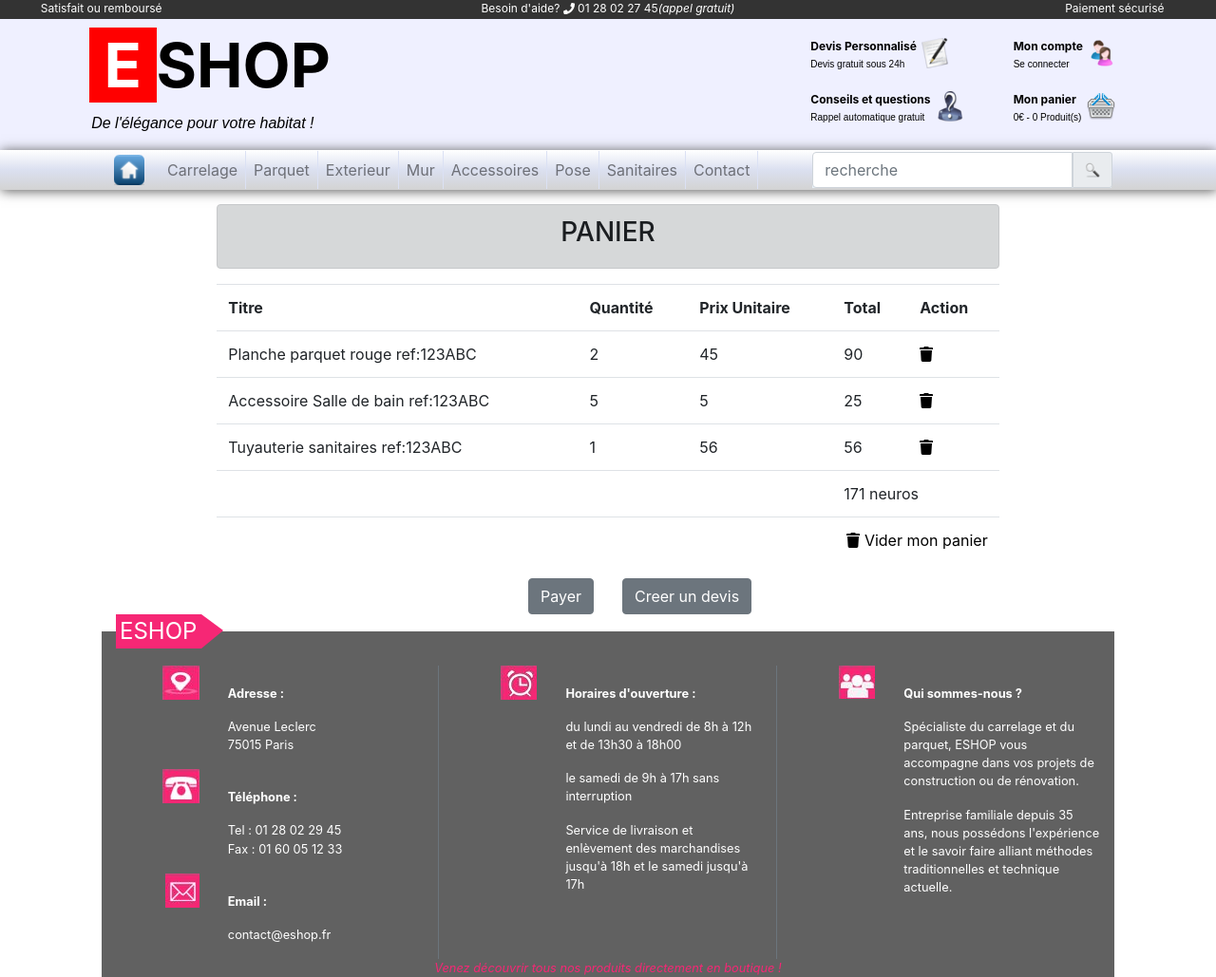
After one commit to tsettset/ESHOP, a PHP site: page /monpanier.php in a window 1280 px wide. The commit adds this page. Shown: the whole page at 95% size. Run offline with PHP 8.4, Linux system fonts and the light colour scheme; some libraries are stand-ins or nearby versions.

Commit message:
added monpanier.php

```diff
--- a/moncompte.php
+++ b/moncompte.php
@@ -92,8 +92,6 @@ function affiche_accueil(){
   et <strong>4</strong> enregistres.
   <?php
 }
-?>
-<?php
 function affiche_param_email(){
   ?>
   <form class="form-inline ">
@@ -165,7 +163,8 @@ function affiche_mod_address(){
   </form>
   <?php
 }
-function affiche_paiement(){?>
+function affiche_paiement(){
+  ?>
   <div class="row">
     <div class="col-md-12 text-center">
       <img src="img/credit_card_logo.jpg" class="img-fluid" alt="credit cards">
--- /dev/null
+++ b/monpanier.php
@@ -0,0 +1,65 @@
+<!DOCTYPE html>
+<html>
+<head>
+  <?php
+  include 'head.php';
+  ?>
+</head>
+<body>
+  <?php include 'tete.php'; ?>
+  <div class="container-fluid" style="padding-top:15px;">
+
+
+    <div class="row">
+      <div class="col-md-8 offset-2">
+        <div class="alert alert-dark text-center" ><h3>PANIER</h3></div>
+        <div class="table-responsive">
+          <table class="table" align="center">
+            <tr>
+              <th>Titre</th>
+              <th>Quantité</th>
+              <th>Prix Unitaire</th>
+              <th>Total</th>
+              <th>Action</th>
+            </tr>
+            <tr>
+              <td>Planche parquet rouge ref:123ABC </td>
+              <td>2</td>
+              <td>45</td>
+              <td>90</td>
+              <td><a href="#"><i class="fas fa-trash"></i></a></td>
+            </tr>
+            <tr>
+              <td>Accessoire Salle de bain ref:123ABC</td>
+              <td>5</td>
+              <td>5</td>
+              <td>25</td>
+              <td><a href="#"><i class="fas fa-trash"></span></a></td>
+              </tr>
+              <tr>
+                <td>Tuyauterie sanitaires ref:123ABC</td>
+                <td>1</td>
+                <td>56</td>
+                <td>56</td>
+                <td><a href="#"><i class="fas fa-trash"></span></a></td>
+                </tr>
+                <tr><th colspan="3"></th><td colspan="2">171 neuros </td></tr>
+                <tr><td colspan="5" align="right"><a href="#" onclick="return(confirm('Sur et certain ?'));">
+                  <span class="fas fa-trash"></span> Vider mon panier </a></td></tr>
+                </table>
+              </div>
+            </div>
+          </div>
+          <div class="row">
+            <div class="col-md-4 offset-2 text-right">
+              <button type="submit" class="btn btn-secondary">Payer</button>
+            </div>
+            <div class="col-md-4">
+              <button type="submit" class="btn btn-secondary">Creer un devis</button>
+            </div>
+          </div>
+          <?php include 'accueil_infos.php'; ?>
+        </div><!-- container-fluid -->
+        <?php include 'js_inc.php'; ?>
+      </body>
+      </html>
```
